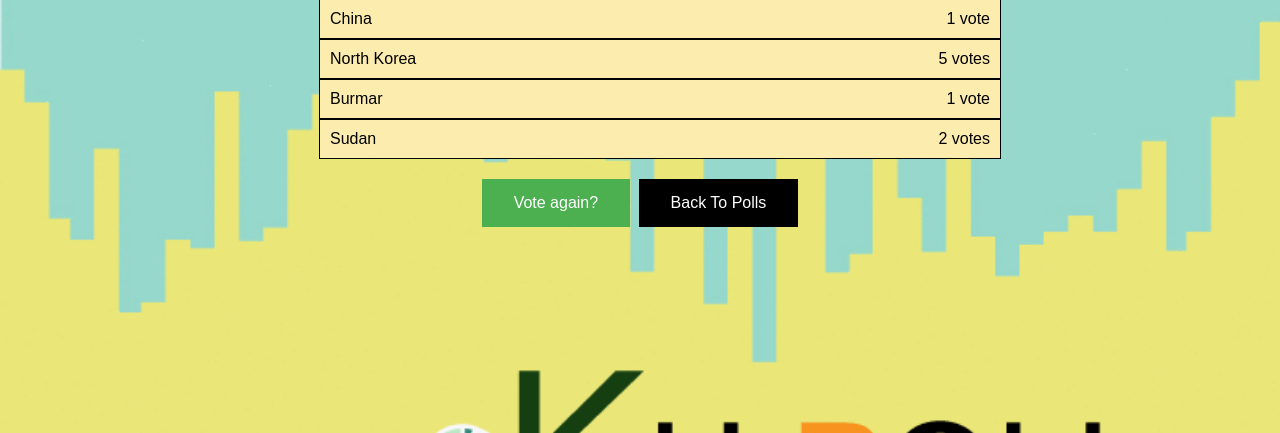
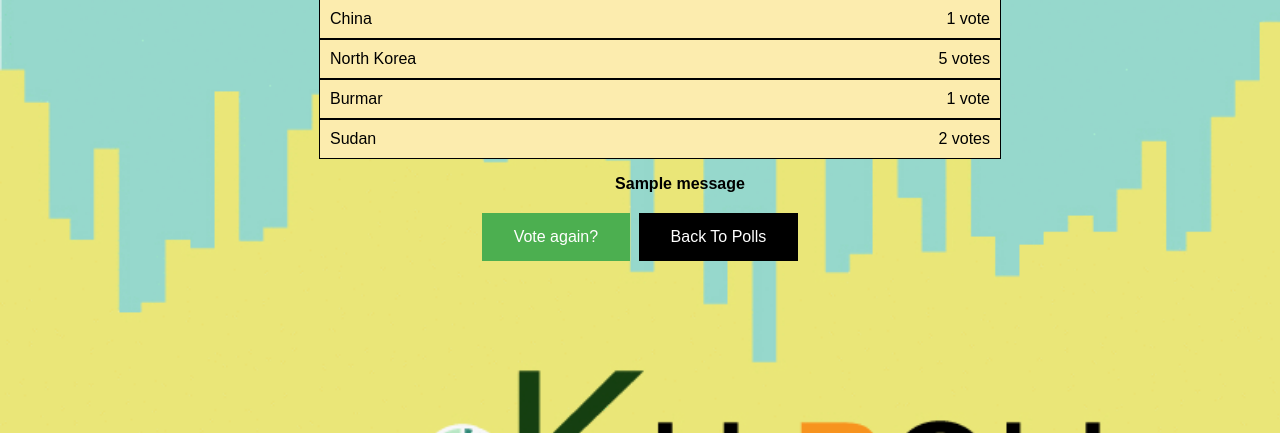
Before and after one commit to touchtool/ku-polls, a Django app: page /polls/2/results/ in a window 1280 px wide. Shown: the part 207-640 px from the top of the page. Run offline with Django 3.2, Linux system fonts and the light colour scheme; data comes from the database, SQL or seed files in the repository; one stand-in notice (Sample message) is shown.

Commit message:
add message in view to appear on page

```diff
--- a/polls/templates/polls/results.html
+++ b/polls/templates/polls/results.html
@@ -125,17 +125,24 @@ body {
 </div>
 
 <center><h1>{{ question.question_text }}</h1></center>
-
 <ul>
 {% for choice in question.choice_set.all %}
    <center><div class="box-container">
-   <li class="bullet-remove">
+   <tr><li class="bullet-remove">
         <span class ="float-left">{{ choice.choice_text }}</span> <span class ="float-right">{{ choice.votes }}
             vote{{ choice.votes | pluralize }}</span>
-   </li>
+   </li></tr>
    </div></center>
 {% endfor %}
 </ul>
+{% if messages %}
+<ul class="messages">
+    {% for message in messages %}
+    <center><ul {% if message.tags %} class="{{ message.tags }}" style="color:black"
+                {% endif %}><p><strong>{{ message }}</strong></p></ul></center></div>
+    {% endfor %}
+</ul>
+{% endif %}
 <center>
 <button onclick="document.location='{% url 'polls:detail' question.id %}'"
         class="button button1">Vote again?</button>
```
Also changed, not shown: polls/templates/polls/detail.html (+7 -1 lines), polls/templates/polls/index.html (+8 -0 lines).
